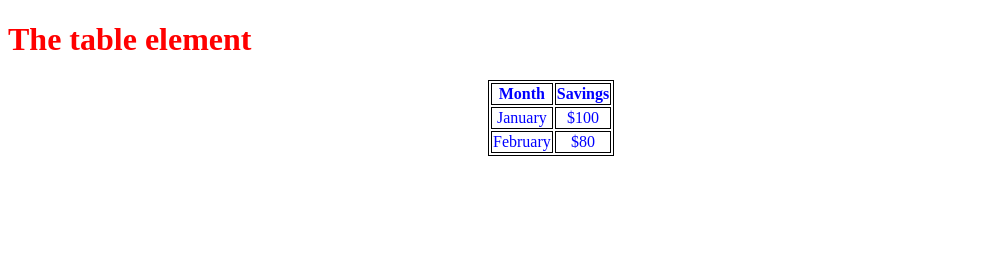
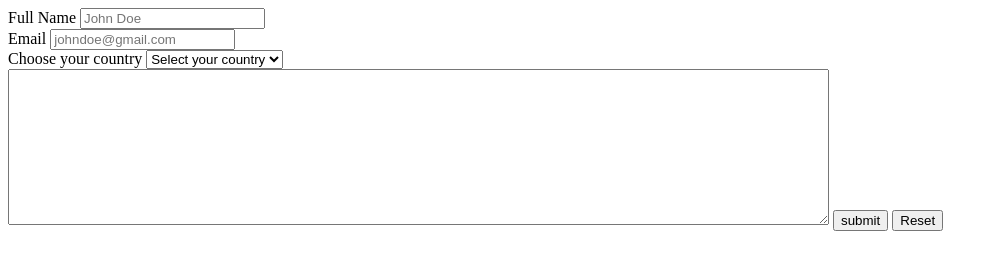
Before and after one commit to ShrabanSah77/movie-mate-frontend, a plain HTML site: page html/index.html in a window 1280 px wide. Shown: the whole page, without its empty margins (0-998 px from the left). Drawn offline with Linux system fonts and the light colour scheme.

Commit message:
updating form

```diff
--- a/html/index.html
+++ b/html/index.html
@@ -8,21 +8,22 @@
   </head>
 
   <body>
-    <h1>The table element</h1>
+    <form onsubmit="formSubmission(); return false;" id="contactForm">
+      <label>Full Name</label>
+      <input name=" name" placeholder="John Doe" /><br />
+      <label>Email</label>
+      <input type=" email" name="email" placeholder="johndoe@gmail.com" /><br />
+      <label>Choose your country</label>
+      <select>
+        <option value="">Select your country</option>
+        <option value="Nepal">Nepal</option>
+        <option value="India">India</option></select
+      ><br />
+      <textarea rows="10" cols="100"></textarea>
+      <button type="submit">submit</button>
+      <button type="Reset">Reset</button>
+    </form>
 
-    <table>
-      <tr>
-        <th>Month</th>
-        <th>Savings</th>
-      </tr>
-      <tr>
-        <td>January</td>
-        <td>$100</td>
-      </tr>
-      <tr>
-        <td>February</td>
-        <td>$80</td>
-      </tr>
-    </table>
+    <script src="index.js"></script>
   </body>
 </html>
--- /dev/null
+++ b/html/index.js
@@ -0,0 +1,9 @@
+const formSubmission = () => {
+  const formData = document.getElementById("contactForm");
+  console.log(formData);
+  const formDatas = new FormData(formData);
+  // Display the values
+  for (const value of formDatas.values()) {
+    console.log(value);
+  }
+};
```
